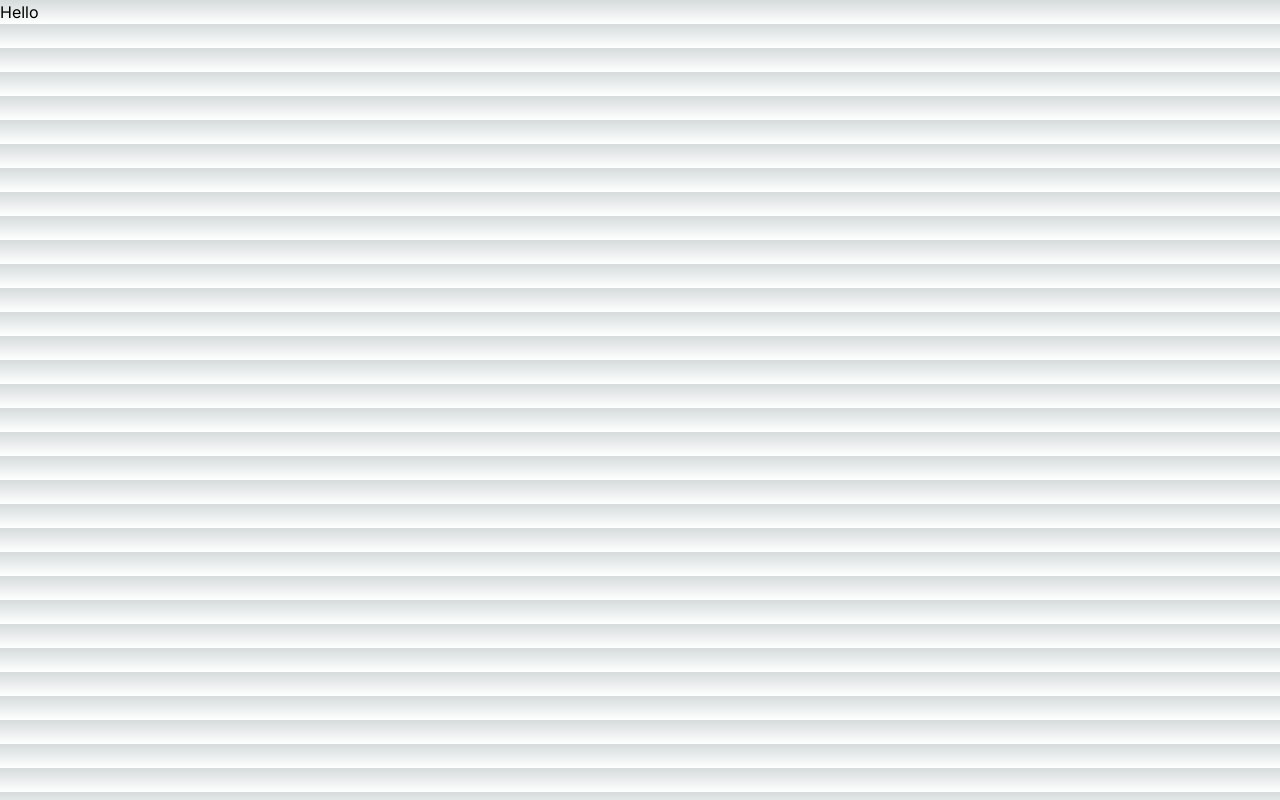
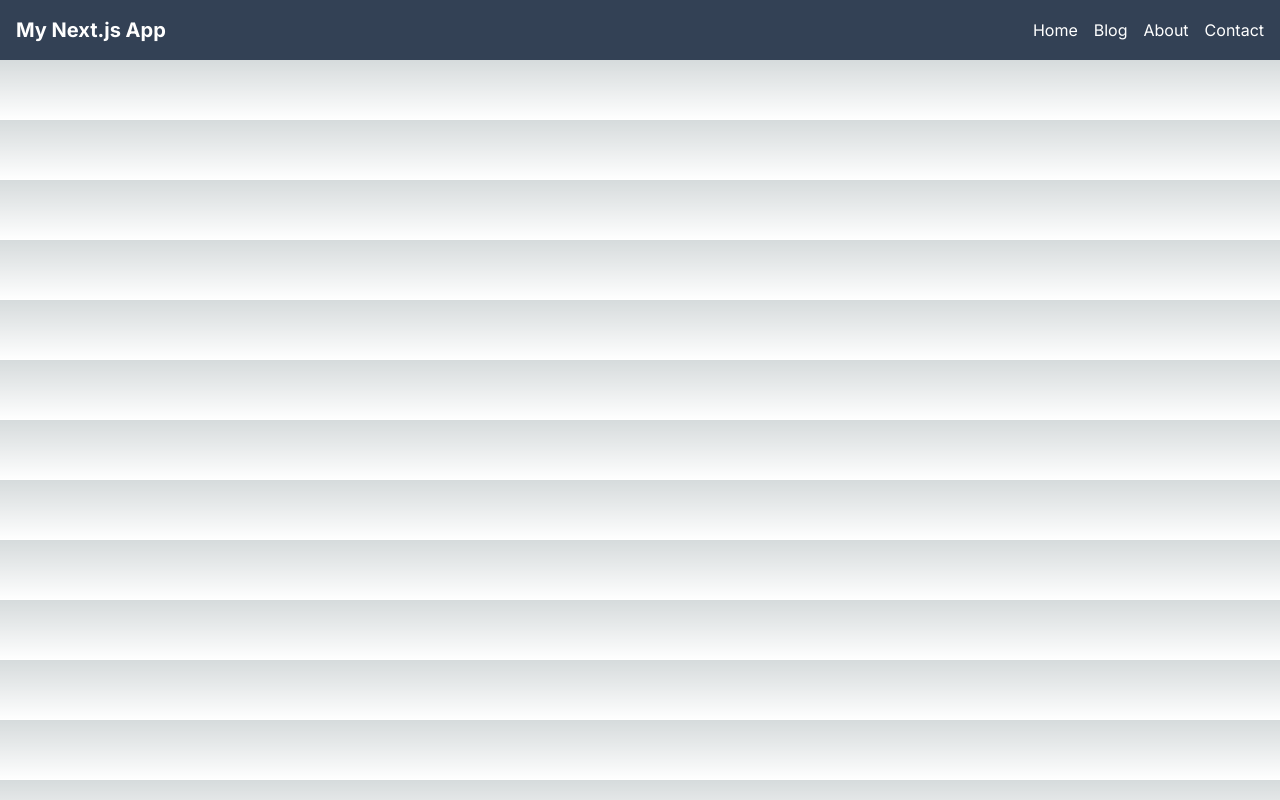
Before and after one commit to amankashyap004/first-nextjs-app, a Next.js app: page / in a window 1280 px wide. Built offline with nearby package versions, Linux system fonts and the light colour scheme.

Commit message:
create header component

```diff
--- a/src/app/page.tsx
+++ b/src/app/page.tsx
@@ -1,9 +1,11 @@
 import Image from 'next/image'
+
+import Header from "../components/Header"
 
 export default function Home() {
   return (
     <main>
-      Hello
+      <Header/>
     </main>
   )
 }
--- /dev/null
+++ b/src/components/Header.tsx
@@ -0,0 +1,22 @@
+import React from "react";
+import Link from "next/link";
+
+const Header = () => {
+   return (
+      <header className="bg-slate-700 p-4 text-white">
+         <nav className="flex justify-between items-center">
+            <div className="flex items-center">
+               <h1 className="text-xl font-bold">My Next.js App</h1>
+            </div>
+            <ul className="flex space-x-4">
+               <li>Home</li>
+               <li>Blog</li>
+               <li>About</li>
+               <li>Contact</li>
+            </ul>
+         </nav>
+      </header>
+   );
+};
+
+export default Header;
```
